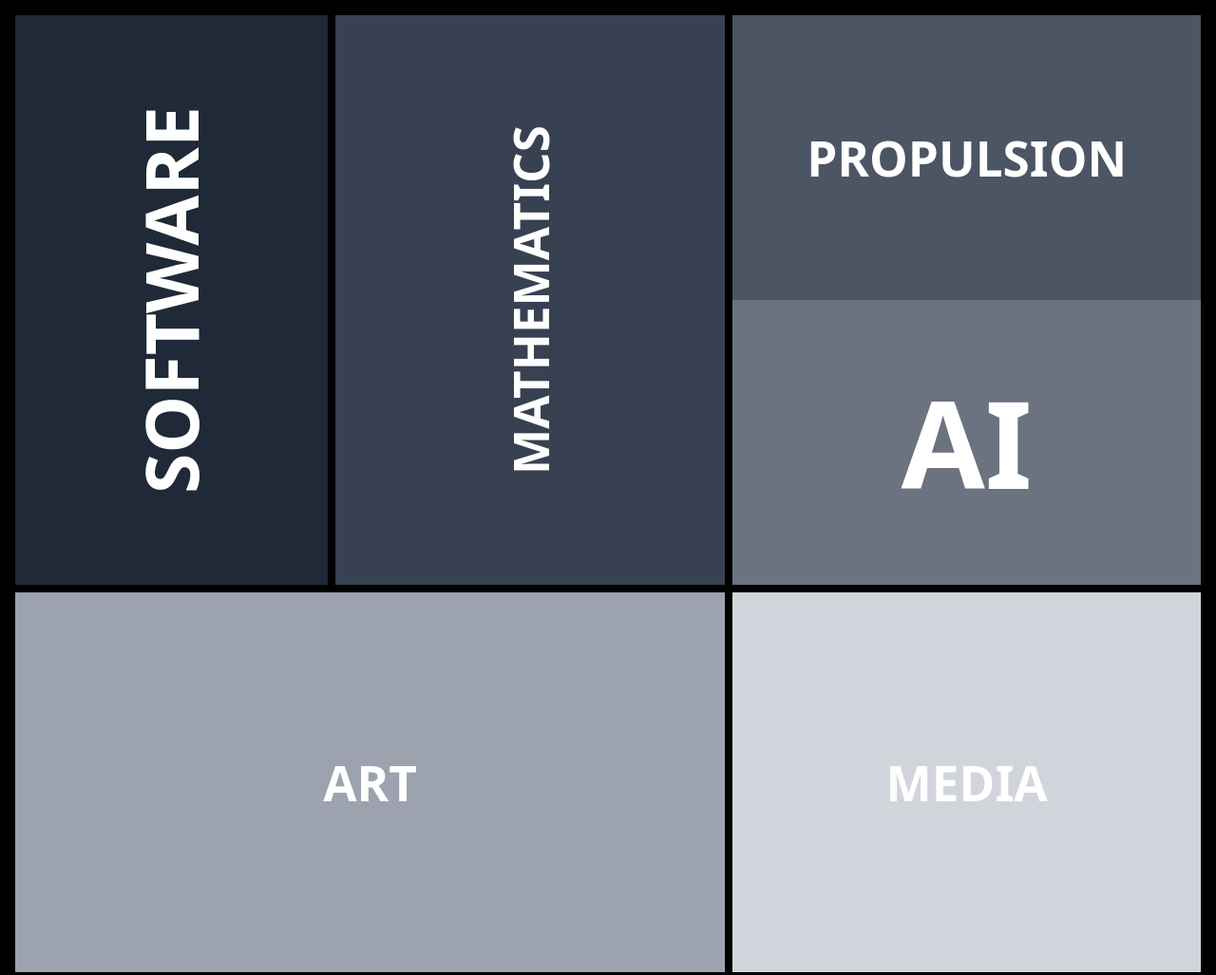
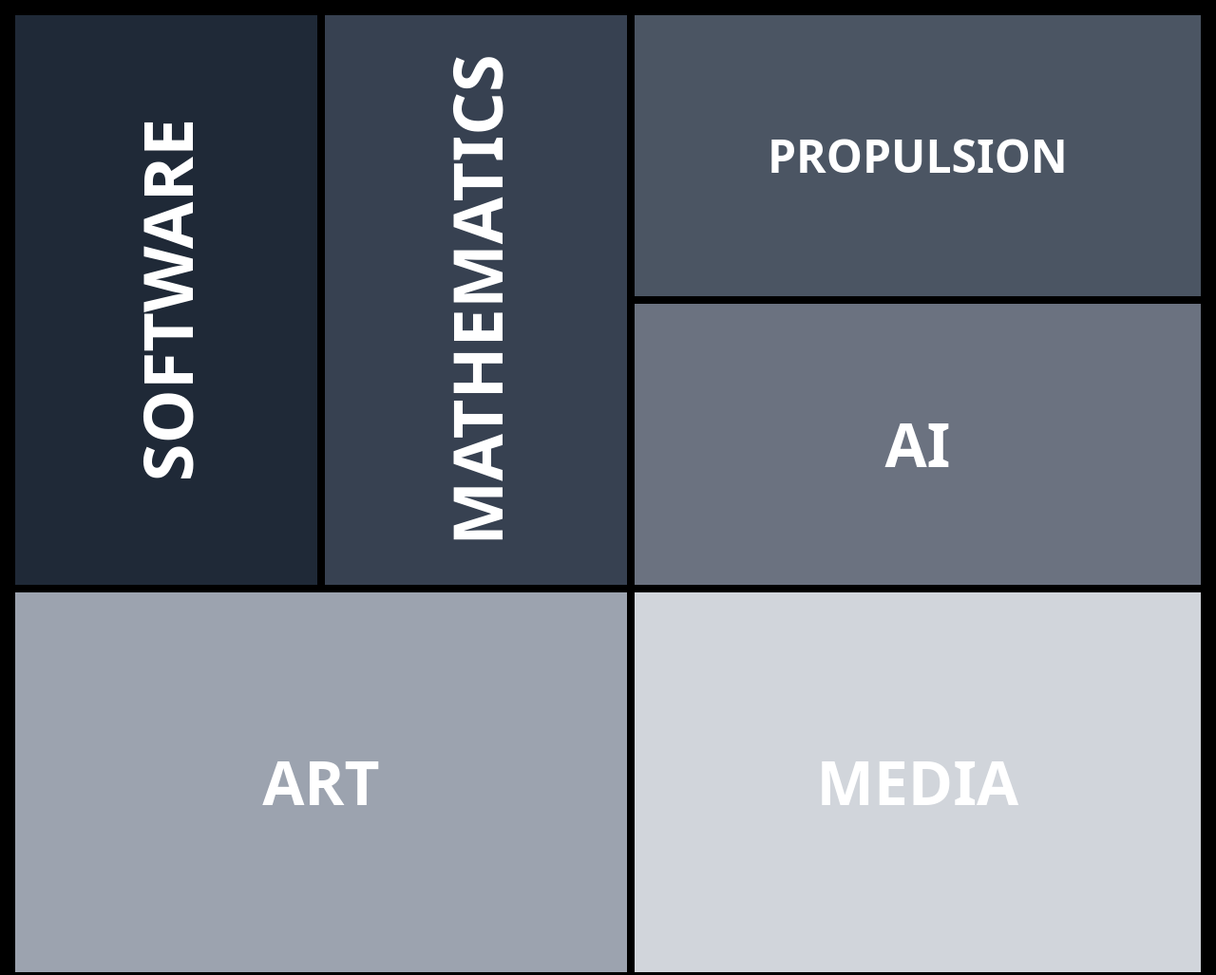
Before and after one commit to suryanshshekhawat/PersonalWebsite, a plain HTML site: page index.html in a window 1280 px wide. Shown: the top 1027 px of the page at 95% size. Drawn offline with nearby package versions, Linux system fonts and the light colour scheme.

Commit message:
Completed grid, structure and its responsiveness with proper spanning of the text

```diff
--- a/index.html
+++ b/index.html
@@ -6,65 +6,7 @@
   <title>Jagged Grid Responsive</title>
   <script src="https://cdn.tailwindcss.com"></script>
   <style>
-    /* Responsive text scaling */
-    .responsive-text {
-      font-size: clamp(1.5rem, 4vw, 5rem); /* General responsive text size */
-    }
-
-    /* SOFTWARE has slightly smaller text */
-    .software-text {
-      font-size: clamp(3rem, 6vw, 9rem); /* Slightly smaller than before */
-    }
-
-    /* AI has super massive text */
-    .ai-text {
-      font-size: clamp(5rem, 10vw, 15rem); /* Extremely large AI text */
-    }
-
-    /* Custom Tailwind Grid */
-    .grid-container {
-      display: grid;
-      grid-template-columns: 0.8fr 1fr 1.2fr; /* SOFTWARE is slightly less wide */
-      grid-template-rows: 75vh 50vh 45vh; /* EDUCATION is half its previous height */
-      gap: 8px; /* Adds spacing between elements */
-      width: 100vw;
-      height: 100vh;
-      padding: 16px;
-    }
-
-    /* Custom placement for jagged effect */
-    .software, .mathematics, .propulsion, .ai, .art, .media, .education {
-      display: flex;
-      justify-content: center;
-      align-items: center;
-      position: relative;
-    }
-
-    /* PROPULSION & AI STACKED PROPERLY */
-    .propulsion-ai-container {
-      grid-column: 3 / 4;
-      grid-row: 1 / 2;
-      display: flex;
-      flex-direction: column;
-      position: relative;
-      height: 100%; /* Ensure it fills space */
-    }
-    .propulsion, .ai {
-      flex: 1;
-      display: flex;
-      justify-content: center;
-      align-items: center;
-      position: relative;
-    }
-
-    /* Second Row (Half-Width & Taller) */
-    .art { grid-column: 1 / 3; grid-row: 2 / 3; height: 100%; }
-    .media { grid-column: 3 / 4; grid-row: 2 / 3; height: 100%; }
-
-    /* Third Row (Reduced Height) */
-    .education { grid-column: 1 / 4; grid-row: 3 / 4; }
-
-    /* Separate text from div so effects don't interfere */
+    /* Responsive text scaling for all sections */
     .title {
       position: absolute;
       color: white;
@@ -72,17 +14,86 @@
       text-transform: uppercase;
       text-align: center;
       pointer-events: none; /* Prevents interaction interference */
+      width: 90%; /* Prevents text from touching edges */
+      height: 90%;
+      display: flex;
+      justify-content: center;
+      align-items: center;
+      font-size: min(8vw, 8vh); /* Universal scaling */
+      line-height: 1; /* Ensures text doesn’t overflow */
+      white-space: nowrap; /* Prevents line breaks */
     }
 
-    /* Rotate SOFTWARE & MATHEMATICS (Bottom to Top) and Center it */
+    /* Adjust SOFTWARE & MATHEMATICS for rotation */
     .rotate-text {
       transform: rotate(-90deg);
       transform-origin: center;
-      white-space: nowrap; /* Prevents text from breaking */
-      left: 50%;
-      top: 50%;
-      position: absolute;
-      transform: translate(-50%, -50%) rotate(-90deg);
+      font-size: min(8vw, 9vh); /* Ensures scaling fits container */
+    }
+
+    /* Rotate RUNNING vertically */
+    .vertical-text {
+      transform: rotate(-90deg);
+      transform-origin: center;
+      font-size: min(8vw, 10vh); /* Adjusts to fit container */
+    }
+
+    /* PROPULSION (Prevents Overflow & Ensures Text Fits) */
+    .propulsion-text {
+      font-size: min(5vw, 6vh); /* Makes sure it doesn’t break */
+      width: 70%; /* Gives breathing room */
+    }
+
+    /* Make MEDIA & AI also fit dynamically */
+    .dynamic-text {
+      font-size: min(8vw, 8vh); /* Keeps it proportional to container size */
+    }
+
+    /* Custom Tailwind Grid */
+    .grid-container {
+      display: grid;
+      grid-template-columns: 0.8fr 0.8fr 1.5fr; /* MATHEMATICS is now less wide */
+      grid-template-rows: 75vh 50vh 90vh; /* Doubled height for last row */
+      gap: 8px; /* Keeps black gap between sections */
+      width: 100vw;
+      height: 100vh;
+      padding: 16px;
+    }
+
+    /* Custom placement for jagged effect */
+    .software, .mathematics, .propulsion, .ai, .art, .media, .running, .education {
+      display: flex;
+      justify-content: center;
+      align-items: center;
+      position: relative;
+      overflow: hidden; /* Prevents text from going outside */
+    }
+
+    /* PROPULSION & AI STACKED PROPERLY (Keeping the Gap) */
+    .propulsion-ai-container {
+      grid-column: 3 / 4;
+      grid-row: 1 / 2;
+      display: grid;
+      grid-template-rows: 1fr 1fr; /* Ensures equal stacking */
+      gap: 8px; /* Creates the thin black gap */
+      position: relative;
+      height: 100%; /* Ensure it fills space */
+    }
+
+    /* Second Row (Half-Width & Taller) */
+    .art { grid-column: 1 / 3; grid-row: 2 / 3; height: 100%; }
+    .media { grid-column: 3 / 4; grid-row: 2 / 3; height: 100%; }
+
+    /* Third Row (Doubled Height, Running Rotated) */
+    .running {
+      grid-column: 1 / 2;
+      grid-row: 3 / 4;
+      background-color: #222;
+    }
+    .education {
+      grid-column: 2 / 4;
+      grid-row: 3 / 4;
+      background-color: #444;
     }
 
   </style>
@@ -94,33 +105,36 @@
 
     <!-- First Row -->
     <div class="bg-gray-800 software">
-      <span class="title software-text rotate-text">SOFTWARE</span>
+      <span class="title rotate-text">SOFTWARE</span>
     </div>
     <div class="bg-gray-700 mathematics">
-      <span class="title responsive-text rotate-text">MATHEMATICS</span>
+      <span class="title rotate-text">MATHEMATICS</span>
     </div>
 
-    <!-- PROPULSION & AI STACKED INSIDE FIRST ROW -->
+    <!-- PROPULSION & AI STACKED INSIDE FIRST ROW (WITH GAP) -->
     <div class="propulsion-ai-container">
       <div class="bg-gray-600 propulsion">
-        <span class="title responsive-text">PROPULSION</span>
+        <span class="title propulsion-text">PROPULSION</span> <!-- Fully responsive -->
       </div>
       <div class="bg-gray-500 ai">
-        <span class="title ai-text">AI</span>
+        <span class="title">AI</span>
       </div>
     </div>
 
     <!-- Second Row (Now Half-Width & Taller) -->
     <div class="bg-gray-400 art">
-      <span class="title responsive-text">ART</span>
+      <span class="title">ART</span>
     </div>
     <div class="bg-gray-300 media">
-      <span class="title responsive-text">MEDIA</span>
+      <span class="title dynamic-text">MEDIA</span>
     </div>
 
-    <!-- Third Row (Reduced Height) -->
-    <div class="bg-gray-900 education">
-      <span class="title responsive-text">EDUCATION</span>
+    <!-- Third Row (Doubled Height, Running Rotated) -->
+    <div class="running">
+      <span class="title vertical-text">RUNNING</span>
+    </div>
+    <div class="education">
+      <span class="title">EDUCATION</span>
     </div>
 
   </div>
```
